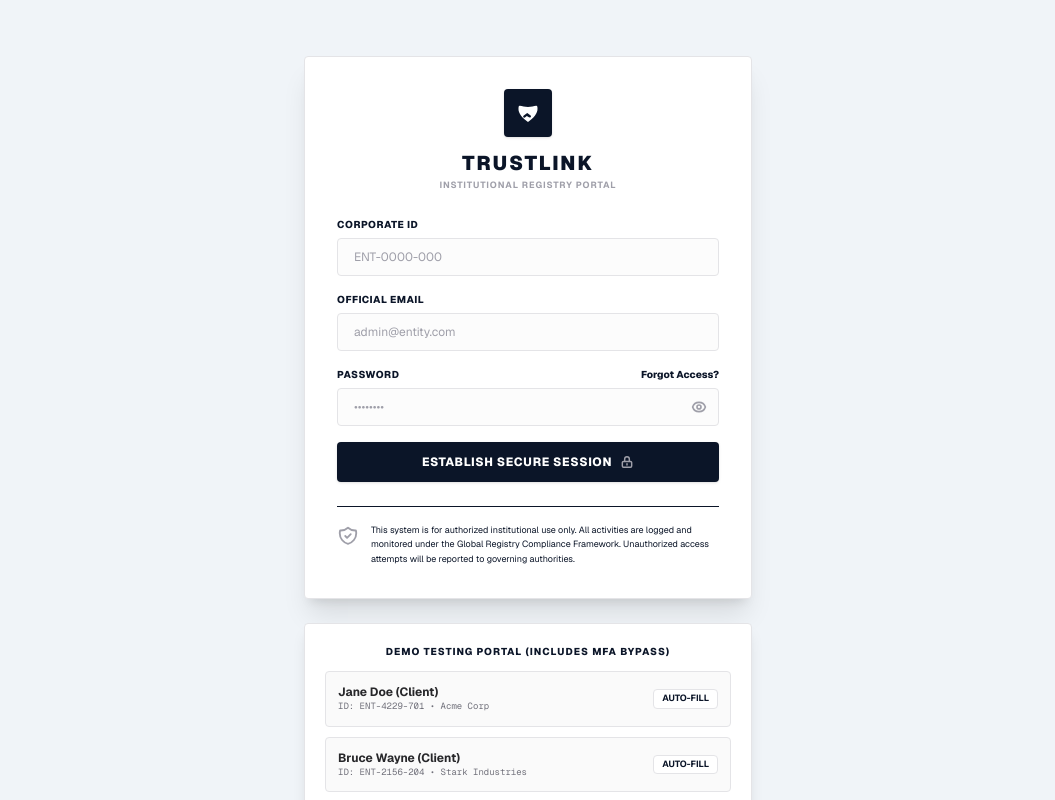
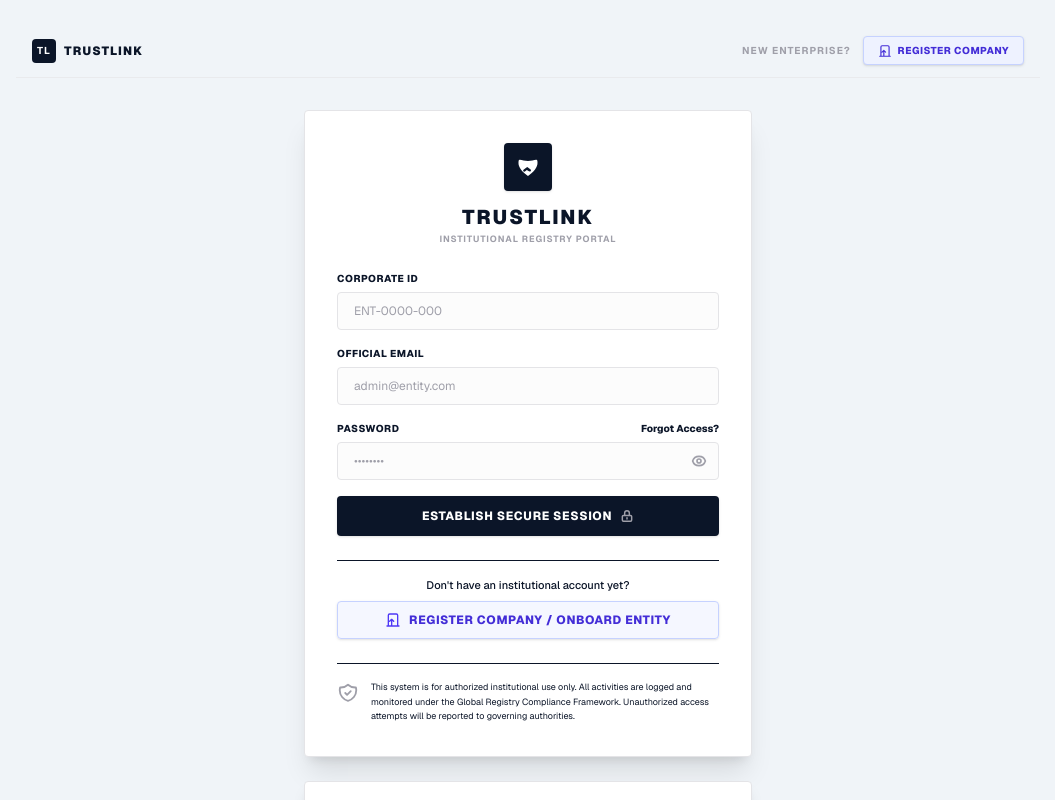
Before and after one commit to Ayushxcodes/trust-dashboard, a Next.js app: page /login in a window 1280 px wide. Shown: the top 800 px of the page, without its empty margins (112-1167 px from the left). Built offline with nearby package versions, Linux system fonts and the light colour scheme; no server answers.

Commit message:
add_register_linkon_login

```diff
--- a/src/app/login/page.tsx
+++ b/src/app/login/page.tsx
@@ -79,6 +79,26 @@ export default function LoginPage() {
       {/* Decorative Blur Elements */}
       <div className="absolute top-1/4 left-1/4 w-96 h-96 bg-indigo-200/20 rounded-full blur-3xl -z-10 pointer-events-none" />
       <div className="absolute bottom-1/4 right-1/4 w-96 h-96 bg-teal-200/20 rounded-full blur-3xl -z-10 pointer-events-none" />
+
+      {/* Top Header Bar */}
+      <header className="w-full max-w-5xl flex items-center justify-between py-3 px-4 border-b border-zinc-200/60 shrink-0">
+        <Link href="/" className="flex items-center gap-2 text-xs font-black tracking-widest text-[#0B1528] uppercase hover:opacity-80 transition-opacity">
+          <span className="w-6 h-6 rounded bg-[#0B1528] text-white flex items-center justify-center text-[10px] font-bold">TL</span>
+          TrustLink
+        </Link>
+        <div className="flex items-center gap-3">
+          <span className="text-[10px] font-bold text-zinc-400 uppercase tracking-widest hidden sm:inline">New Enterprise?</span>
+          <Link
+            href="/register"
+            className="px-3.5 py-1.5 rounded bg-indigo-50 border border-indigo-200 hover:bg-indigo-100 text-indigo-700 font-extrabold text-[10px] uppercase tracking-wider transition-colors shadow-sm flex items-center gap-1.5"
+          >
+            <svg className="w-3.5 h-3.5" fill="none" viewBox="0 0 24 24" stroke="currentColor" strokeWidth={2}>
+              <path strokeLinecap="round" strokeLinejoin="round" d="M19 21V5a2 2 0 00-2-2H7a2 2 0 00-2 2v16m14 0h2m-2 0h-5m-9 0H3m2 0h5m0 0h4m-4 0V11m0 0l-3 3m3-3l3 3" />
+            </svg>
+            Register Company
+          </Link>
+        </div>
+      </header>
 
       {/* Main Spacer Top */}
       <div className="flex-1 flex flex-col items-center justify-center w-full py-8">
@@ -259,6 +279,22 @@ export default function LoginPage() {
             </form>
           )}
 
+          {/* Company Registration CTA Option */}
+          <div className="pt-4 border-t border-zinc-150 flex flex-col items-center gap-2">
+            <span className="text-[11px] font-medium text-zinc-550">
+              Don't have an institutional account yet?
+            </span>
+            <Link
+              href="/register"
+              className="w-full py-2.5 px-4 rounded border border-indigo-200 bg-indigo-50/60 hover:bg-indigo-100 hover:border-indigo-300 text-indigo-700 font-extrabold text-xs tracking-wider transition-all uppercase flex items-center justify-center gap-2 shadow-sm group cursor-pointer"
+            >
+              <svg className="w-4 h-4 text-indigo-600 group-hover:scale-110 transition-transform" fill="none" viewBox="0 0 24 24" stroke="currentColor" strokeWidth={2}>
+                <path strokeLinecap="round" strokeLinejoin="round" d="M19 21V5a2 2 0 00-2-2H7a2 2 0 00-2 2v16m14 0h2m-2 0h-5m-9 0H3m2 0h5m0 0h4m-4 0V11m0 0l-3 3m3-3l3 3" />
+              </svg>
+              Register Company / Onboard Entity
+            </Link>
+          </div>
+
           {/* Under Line Warning */}
           <div className="pt-4 border-t border-zinc-150 flex gap-3 text-[9px] text-zinc-450 leading-relaxed">
             <svg className="w-5.5 h-5.5 text-zinc-400 shrink-0 mt-0.5" fill="none" viewBox="0 0 24 24" stroke="currentColor" strokeWidth={2}>
```
